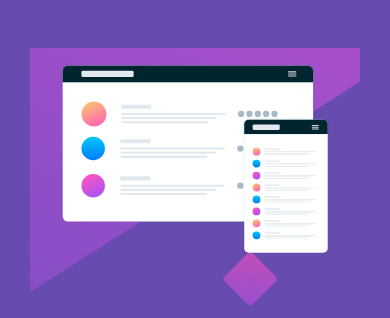
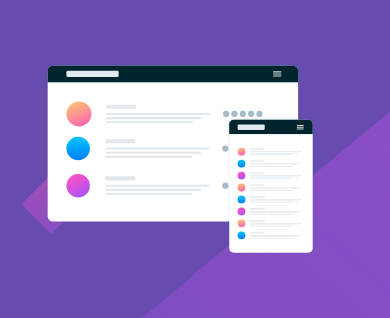
Before and after one commit to YoussefDevp/Huddle-page, a plain HTML site: page index.html in a window 390 px wide. Shown: the part 58-376 px from the top of the page. Drawn offline with Linux system fonts and the light colour scheme.

Commit message:
second commit

```diff
--- a/queries.scss
+++ b/queries.scss
@@ -8,6 +8,7 @@
 //*   */
 @media only screen and (max-width: 720px) {
     .container {
+        background:hsl(257, 40%, 49%) url('./images/bg-mobile.svg')center center/cover;
         .nav img {
             width: 30%;
          }
@@ -20,10 +21,16 @@
 
 //*    */
 @media only screen and (max-width: 414px) {
-    .row {
+    .container {
         background:hsl(257, 40%, 49%) url('./images/bg-mobile.svg')center center/cover;
     }
     .column {
-        text-align: center;
+        margin: 0 auto;
+
+        h1,p {
+            text-align: center;
+            width: 100%;
+            margin: 0 auto;
+        }
     }
 }
--- a/style.scss
+++ b/style.scss
@@ -6,7 +6,7 @@
   font-family: 'Poppins';
   .container {
     padding: 2rem;
-    background: hsl(257, 40%, 49%) ;
+    background: hsl(257, 40%, 49%) url('./images/bg-desktop.svg')center center no-repeat;
     height: 100%;
     .nav img {
       width: 18%;
@@ -14,7 +14,6 @@
     }
     .row {
       height: 100%;
-      background: url('./images/bg-desktop.svg')center center/cover;
       display: flex;
 
       .column {
```
Also changed, not shown: index.html (+0 -14 lines), queries.css, style.css, 2 other files.
